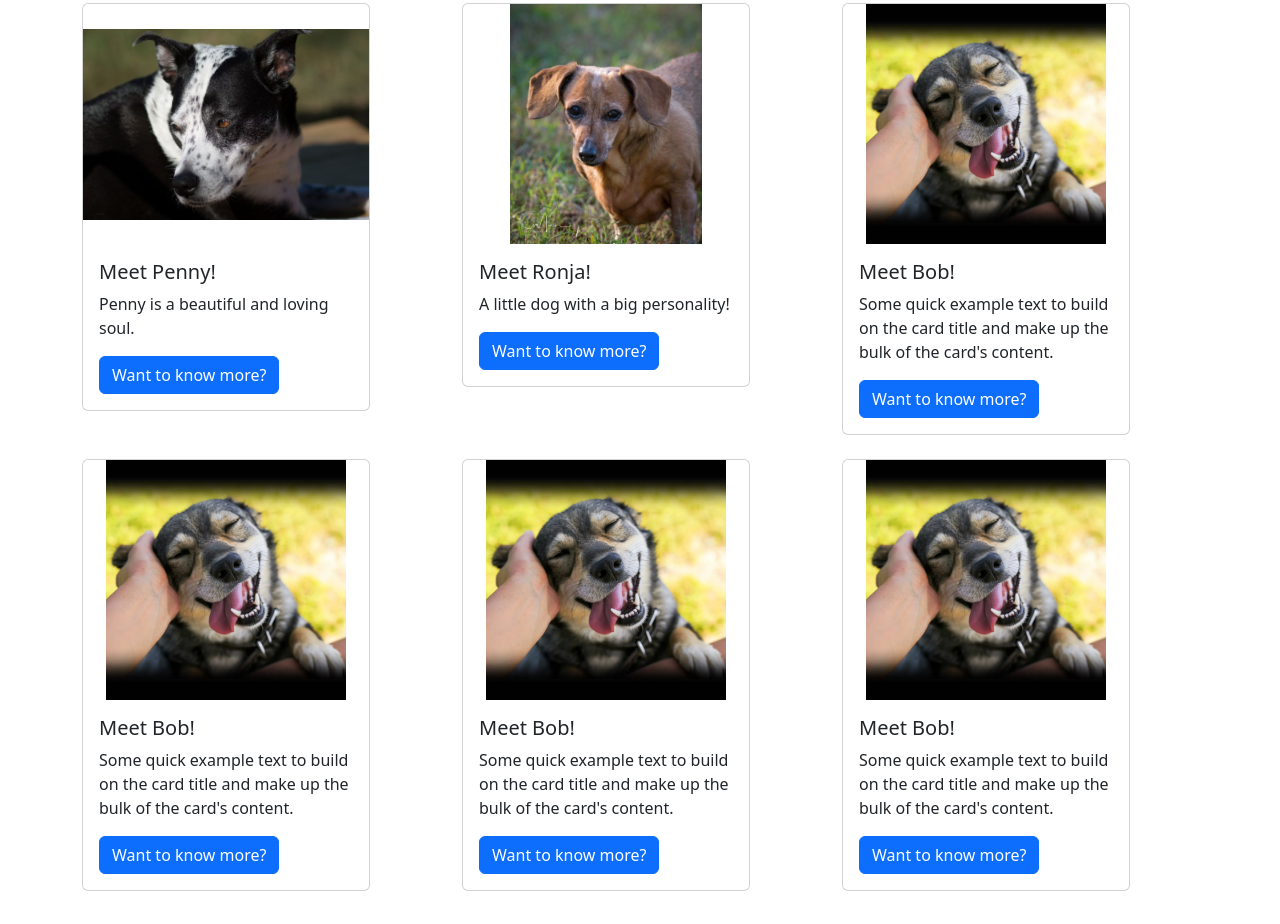
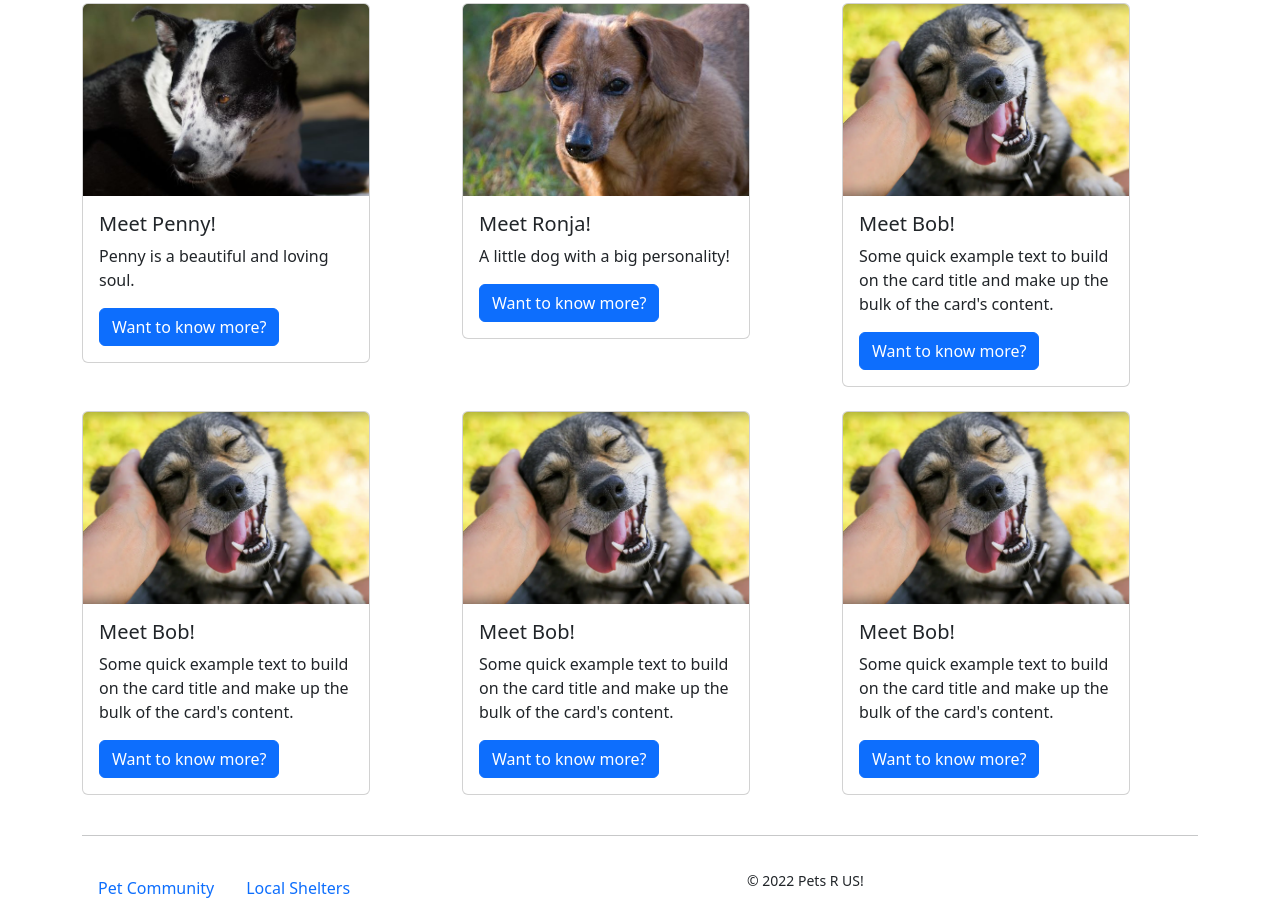
Before and after one commit to Gary-FullStack/FSDI-104-Final, a plain HTML site: page featured.html in a window 1280 px wide. Shown: the part 265-1189 px from the top of the page. Drawn offline with nearby package versions, Linux system fonts and the light colour scheme.

Commit message:
updates
fixes

```diff
--- /dev/null
+++ b/css/custom-style.css
@@ -0,0 +1,5 @@
+.card-img-top {
+  width: 100%;
+  height: 15vw;
+  object-fit: cover;
+}
--- a/css/style.css
+++ /dev/null
@@ -1,5 +0,0 @@
-.card-img-top {
-  width: 100%;
-  height: 30vh;
-  object-fit: contain;
-}
--- a/featured.html
+++ b/featured.html
@@ -11,7 +11,7 @@
       integrity="sha384-rbsA2VBKQhggwzxH7pPCaAqO46MgnOM80zW1RWuH61DGLwZJEdK2Kadq2F9CUG65"
       crossorigin="anonymous"
     />
-    <link rel="stylesheet" href=css/style.css>
+    <link rel="stylesheet" href=css/custom-style.css>
   </head>
   <body>
     <!-- Navbar stuff -->
@@ -134,5 +134,30 @@
     <!--/Bootstrap Voodoo-->
 
     <script src="/js/register.js"></script>
+
+    <!-- footer -->
+    <hr>
+    <div class="row py-3">
+      <div class="col-md-7">
+        <ul class="nav">
+          <li class="nav-item">
+            <a
+              class="nav-link"
+              aria-current="page"
+              href="https://www.talkandstuff.com/forum" target="_blank"
+              > Pet Community</a
+            >
+          </li>
+
+          <li class="nav-item">
+            <a class="nav-link" href="#">Local Shelters</a>
+          </li>
+        </ul>
+      </div>
+      <div class="col-md text-md-right">
+        <small>&copy; 2022 Pets R US! </small>
+      </div>
+    </div>
+    <!-- /footer -->
   </body>
 </html>
```
Also changed, not shown: index.html (+2 -1 lines), services.html (+29 -0 lines).
